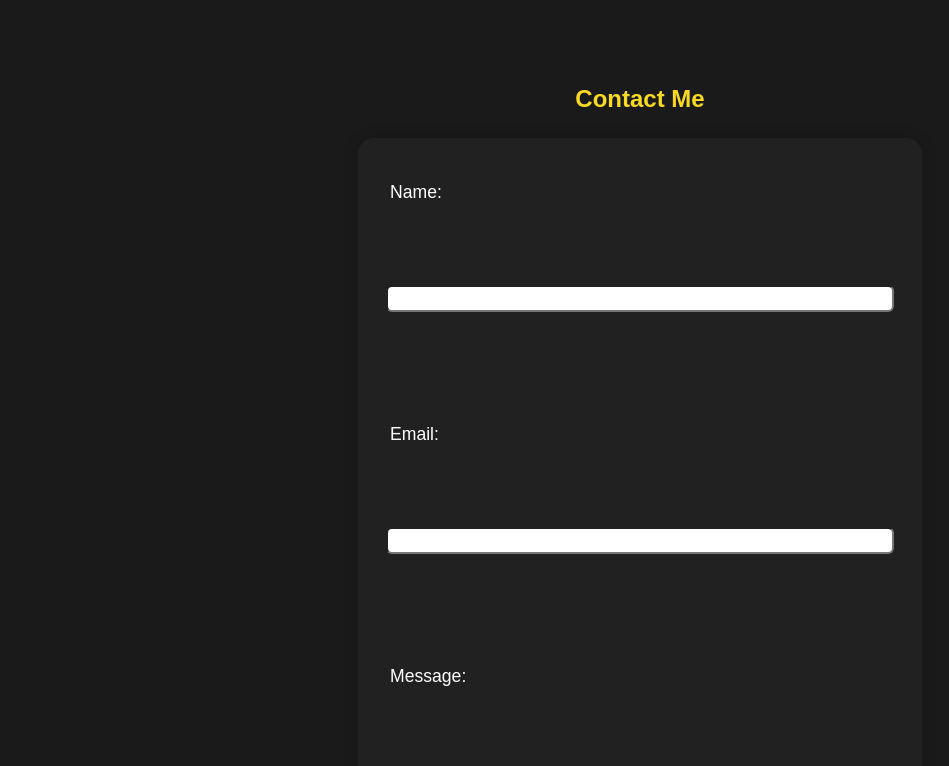
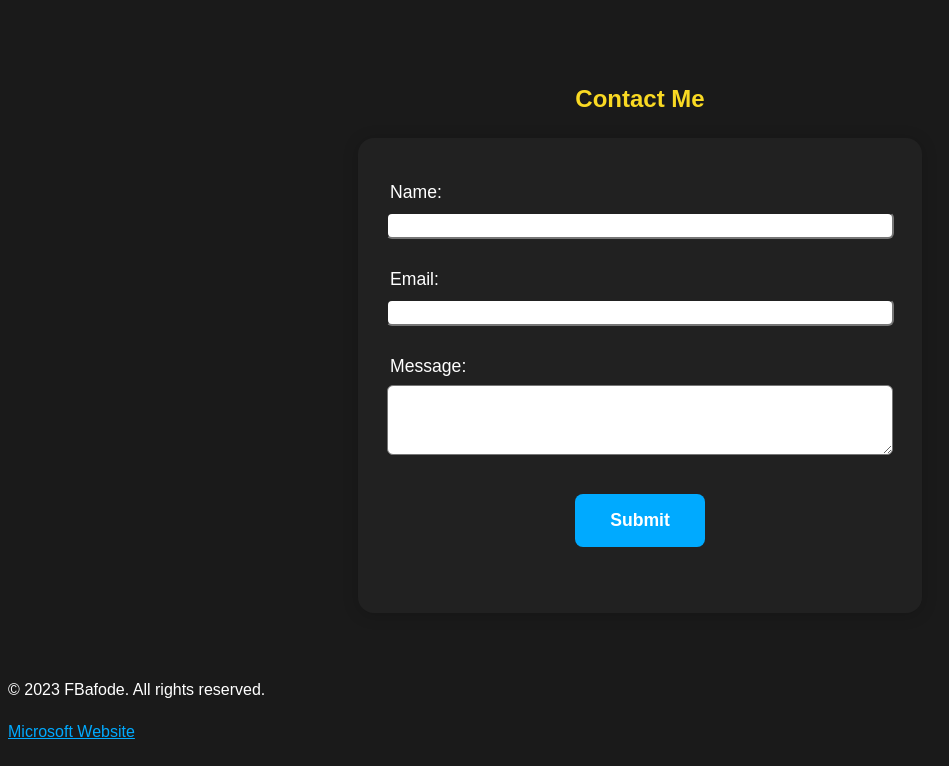
Before and after one commit to FBafode/Enhancing_FrontEnd_With_Copilot, a plain HTML site: page index.html in a window 1280 px wide. Shown: the part 2140-2906 px from the top of the page, without its empty margins (0-949 px from the left). Drawn offline with Linux system fonts and the light colour scheme.

Commit message:
Contact form custom

```diff
--- a/index.html
+++ b/index.html
@@ -101,12 +101,12 @@
         <section id="contact">
             <h2>Contact Me</h2>
             <form action="#" method="post">
-                <label for="name">Name:</label><br>
-                <input type="text" id="name" name="name" required tabindex="0"><br><br>
-                <label for="email">Email:</label><br>
-                <input type="email" id="email" name="email" required tabindex="0"><br><br>
-                <label for="message">Message:</label><br>
-                <textarea id="message" name="message" rows="4" required tabindex="0"></textarea><br><br>
+                <label for="name">Name:</label>
+                <input type="text" id="name" name="name" required tabindex="0">
+                <label for="email">Email:</label>
+                <input type="email" id="email" name="email" required tabindex="0">
+                <label for="message">Message:</label>
+                <textarea id="message" name="message" rows="4" required tabindex="0"></textarea>
                 <input type="submit" value="Submit" tabindex="0" aria-label="Submit Contact Form">
             </form>
     </main>
--- a/styles.css
+++ b/styles.css
@@ -251,7 +251,7 @@ nav li {
   display: flex;
   flex-direction: column;
   align-items: center;
-  gap: 1.5em;
+  gap: 0;
   max-width: 500px;
   width: 100%;
   background: rgba(34, 34, 34, 0.92);
@@ -268,7 +268,7 @@ nav li {
 #contact textarea {
   width: 100%;
   font-size: 1.1em;
-  margin-bottom: 0.5em;
+  margin-bottom: 1.5em;
   border-radius: 6px;
 }
 #contact input[type="submit"] {
```
